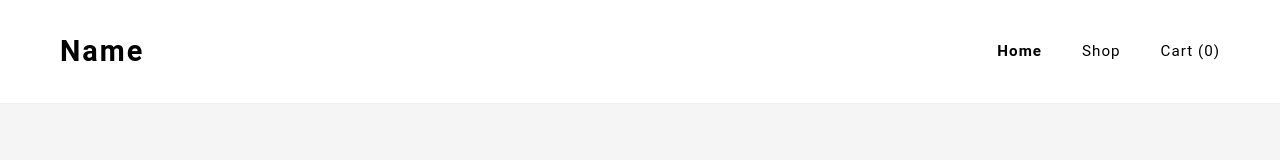
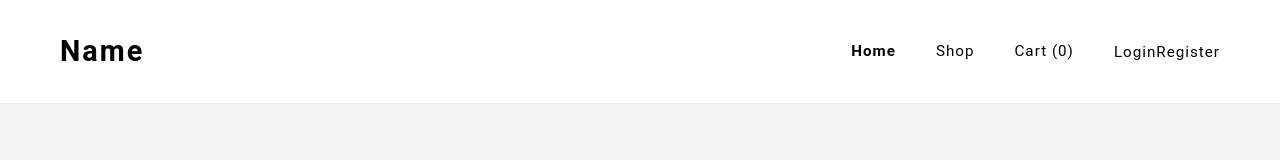
Before and after one commit to 23DP1DZaic/ApgerbjuVeikalsExam, a Vue app in the folder Frontend/ApgerbjuVeikalsExam/: page / in a window 1280 px wide. Shown: the top 160 px of the page. Built offline with nearby package versions, Linux system fonts and the light colour scheme.

Commit message:
Account name and logout in header

```diff
--- a/Frontend/ApgerbjuVeikalsExam/src/App.vue
+++ b/Frontend/ApgerbjuVeikalsExam/src/App.vue
@@ -11,6 +11,14 @@
           <router-link to="/">Home</router-link>
           <router-link to="/shop">Shop</router-link>
           <router-link to="/cart">Cart ({{ cartCount }})</router-link>
+          <div v-if="user" class="user-menu">
+            <span>Hello, {{ user.name }}</span>
+            <button @click="logout">Logout</button>
+          </div>
+          <div v-else class="auth-links">
+            <router-link to="/login">Login</router-link>
+            <router-link to="/register">Register</router-link>
+          </div>
         </nav>
       </div>
     </header>
@@ -52,7 +60,39 @@
   </div>
 </template>
 
+
+
 <script setup lang="ts">
-import { ref } from 'vue'
+import { ref, onMounted } from 'vue'
+import { useRouter } from 'vue-router'
+
 const cartCount = ref(0)
+
+// User
+type User = {
+  id: number
+  name: string
+  email: string
+}
+
+// User status
+const user = ref<User | null>(null)
+
+const router = useRouter()
+
+// Load user from localStorage
+onMounted(() => {
+  const savedUser = localStorage.getItem('user')
+
+  if (savedUser) {
+    user.value = JSON.parse(savedUser)
+  }
+})
+
+// Logout
+const logout = () => {
+  localStorage.removeItem('user')
+  user.value = null
+  router.push('/login')
+}
 </script>
```
